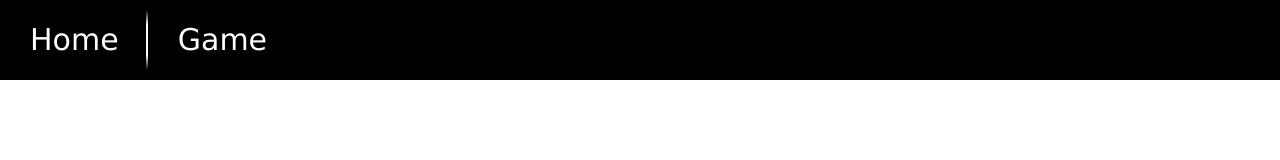
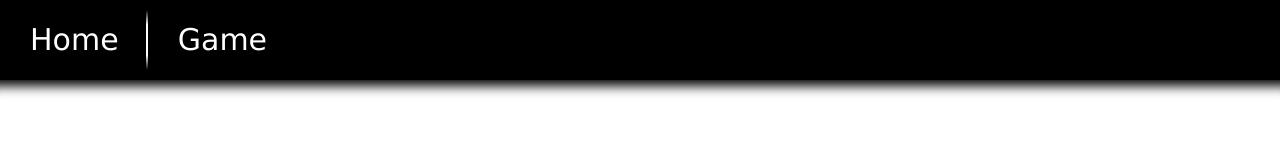
Before and after one commit to C1cada/C1cada.github.io, a plain HTML site: page index.html in a window 1280 px wide. Drawn offline with Linux system fonts and the light colour scheme.

Commit message:
Update style.css

```diff
--- a/style.css
+++ b/style.css
@@ -49,7 +49,8 @@
 .horizontal{
     position: relative;
     top: 0px;
+    width: 100%;
     height: 20px;
     border: 0;
-    box-shadow: inset 0 20px 12px -12px rgba(0, 0, 0, 1);
+    box-shadow: inset 0 18px 12px -12px rgba(0, 0, 0, 1);
 }
```
